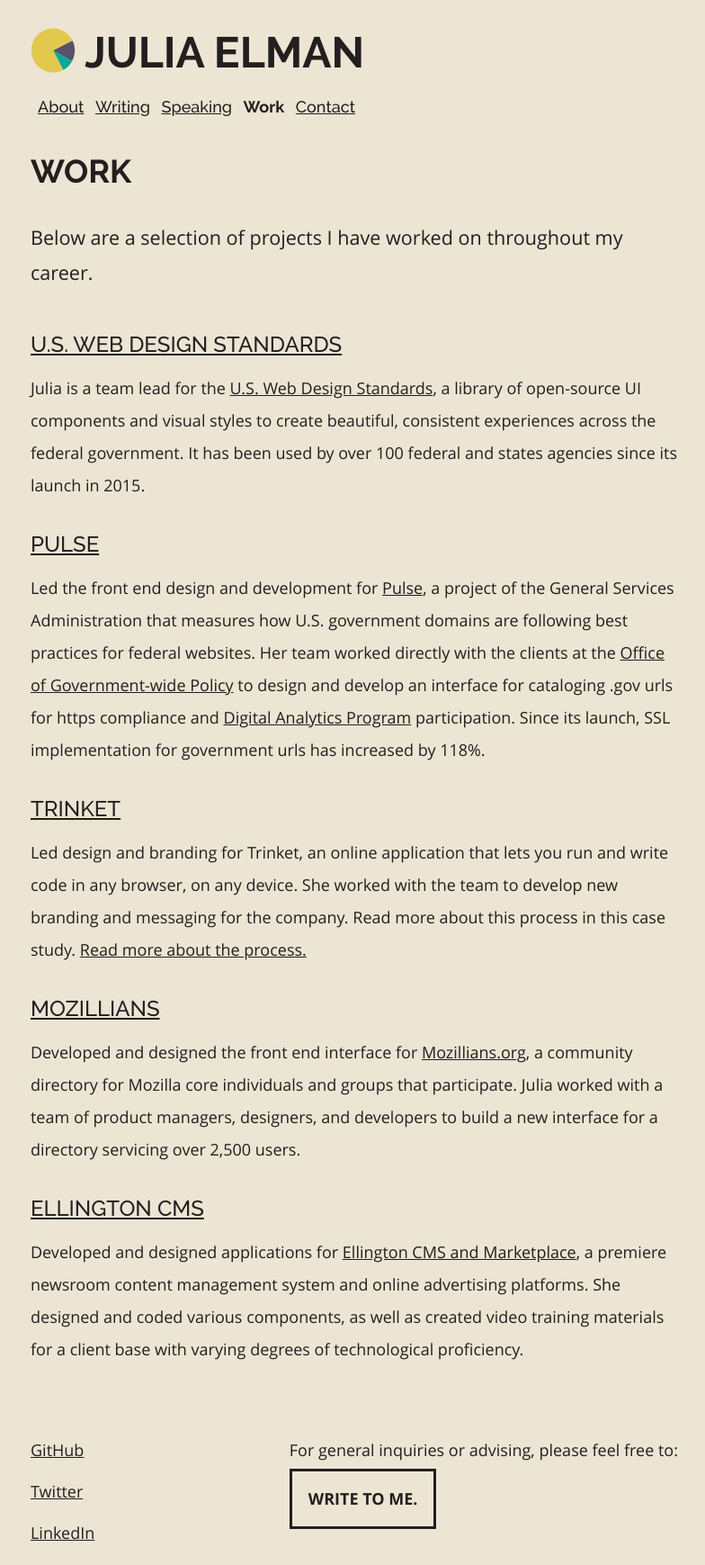
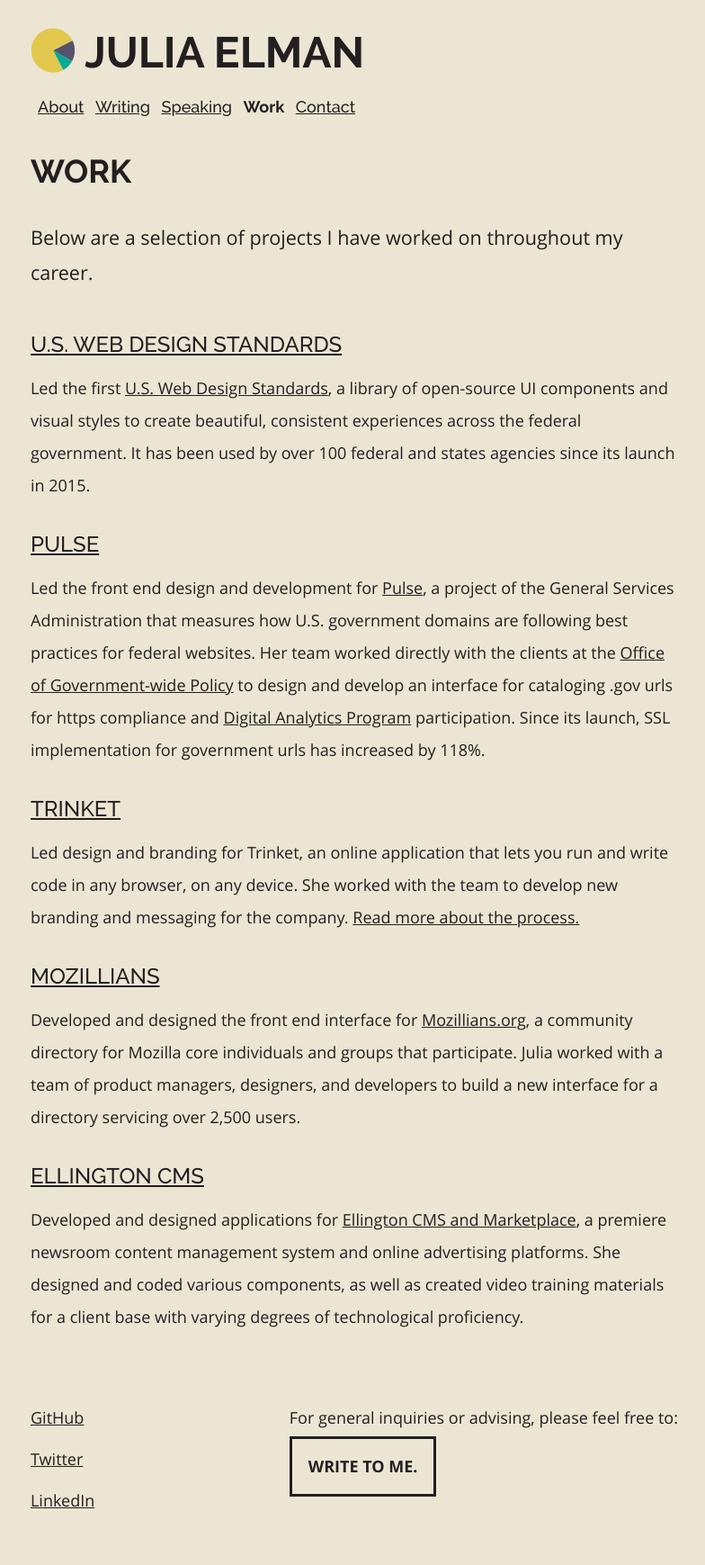
Before and after one commit to juliaelman/juliaelman.github.io, a Jekyll site: the page built from pages/work.md, in a window 1280 px wide. Shown: the whole page at 90% size, without its empty margins (246-1030 px from the left). Built offline with Jekyll 4.4.1, drawn with Linux system fonts in a browser that asks for light colours; after the commit the page ends 1703 px from its top, so only the background shows below that.

```diff
--- a/pages/work.md
+++ b/pages/work.md
@@ -12,7 +12,7 @@
 </h3>
 <article>
 	<p>
-		Julia is a team lead for the <a href="https://standards.usa.gov/">U.S. Web Design Standards</a>, a library of open-source UI components and visual styles to create beautiful, consistent experiences across the federal government. It has been used by over 100 federal and states agencies since its launch in 2015.
+		Led the first <a href="https://standards.usa.gov/">U.S. Web Design Standards</a>, a library of open-source UI components and visual styles to create beautiful, consistent experiences across the federal government. It has been used by over 100 federal and states agencies since its launch in 2015.
 	</p>
 </article>
 <h3>
@@ -28,7 +28,7 @@
 </h3>
 <article>
 	<p>
-		Led design and branding for Trinket, an online application that lets you run and write code in any browser, on any device. She worked with the team to develop new branding and messaging for the company. Read more about this process in this case study. <a href="/blog/2014/01/22/creating-trinket">Read more about the process.</a>
+		Led design and branding for Trinket, an online application that lets you run and write code in any browser, on any device. She worked with the team to develop new branding and messaging for the company. <a href="/blog/2014/01/22/creating-trinket">Read more about the process.</a>
 	</p>
 </article>
 <h3>
```
